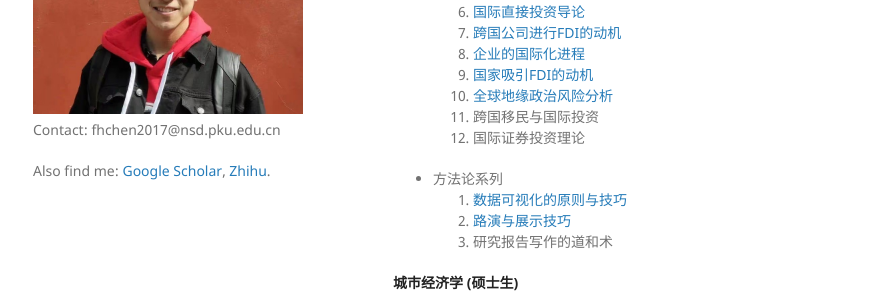
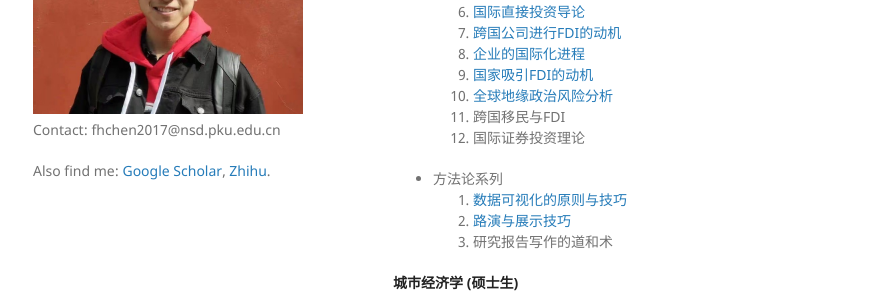
Before and after one commit to FanghaoChen/homepage, a Jekyll site: the page built from teaching.md, in a window 1280 px wide and 1031 px high. Shown: the part 348-642 px from the top of the window, without its empty margins (177-1073 px from the left). Built offline with Jekyll 4.4.1, drawn with Linux system fonts in a browser that asks for light colours; our own code applies the rules of GitHub Pages for plain Markdown files.

Commit message:
Update teaching.md

```diff
--- a/teaching.md
+++ b/teaching.md
@@ -16,7 +16,7 @@
 8. [企业的国际化进程](./assets/第8讲_企业的国际化进程.pdf) <br/>
 9. [国家吸引FDI的动机](./assets/第9讲_国家吸引FDI的动机.pdf) <br/>
 10. [全球地缘政治风险分析](./assets/第10讲_全球地缘政治风险分析.pdf) <br/>
-11. 跨国移民与国际投资 <br/>
+11. 跨国移民与FDI <br/>
 12. 国际证券投资理论 <br/>
 
 * 方法论系列
```
